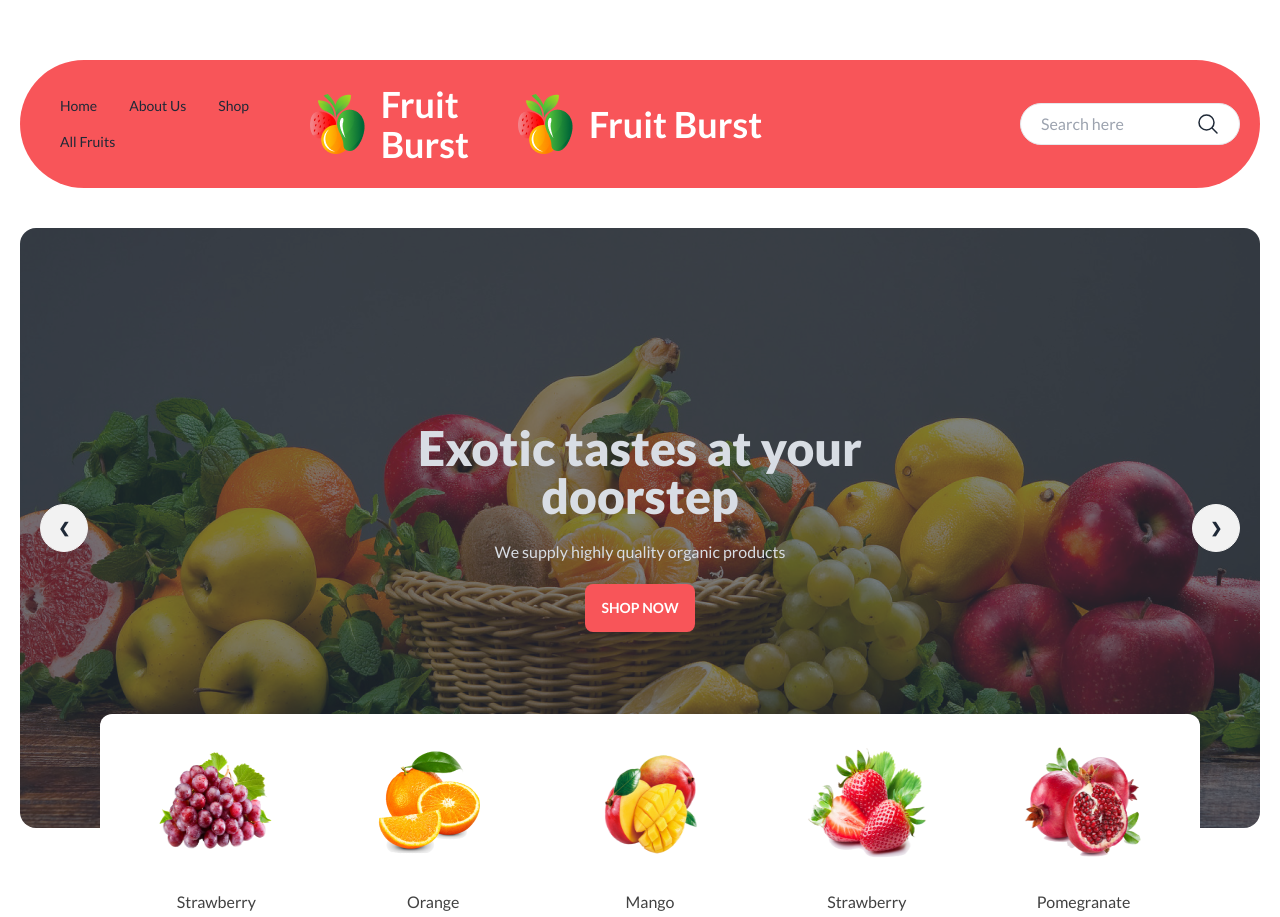
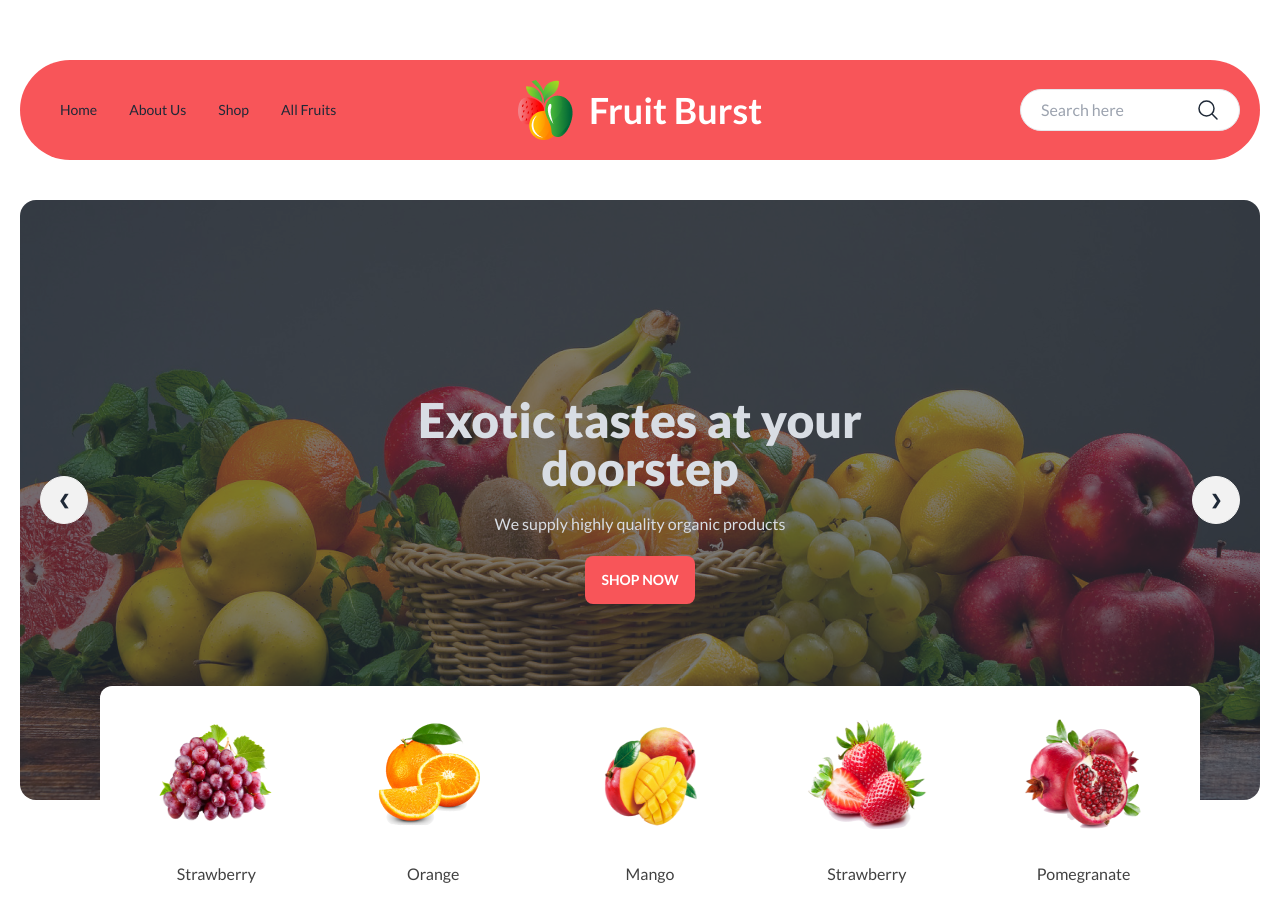
Before and after one commit to shahadat74238/fruit-brust, a plain HTML site: page index.html in a window 1280 px wide. Shown: the top 917 px of the page. Drawn offline with nearby package versions, Linux system fonts and the light colour scheme; grey boxes are pictures that could not be loaded.

Commit message:
solved navbar dektop view

```diff
--- a/index.html
+++ b/index.html
@@ -72,10 +72,6 @@
                         </ul>
                     </div>
                     <div>
-                        <div class="flex gap-4 items-center">
-                            <img src="./images/logo.png" alt="">
-                            <h1 class="text-white font-bold font-lato text-4xl">Fruit Burst</h1>
-                        </div>
                     </div>
                 </div>
                 <div class="navbar-center hidden lg:flex">
```
